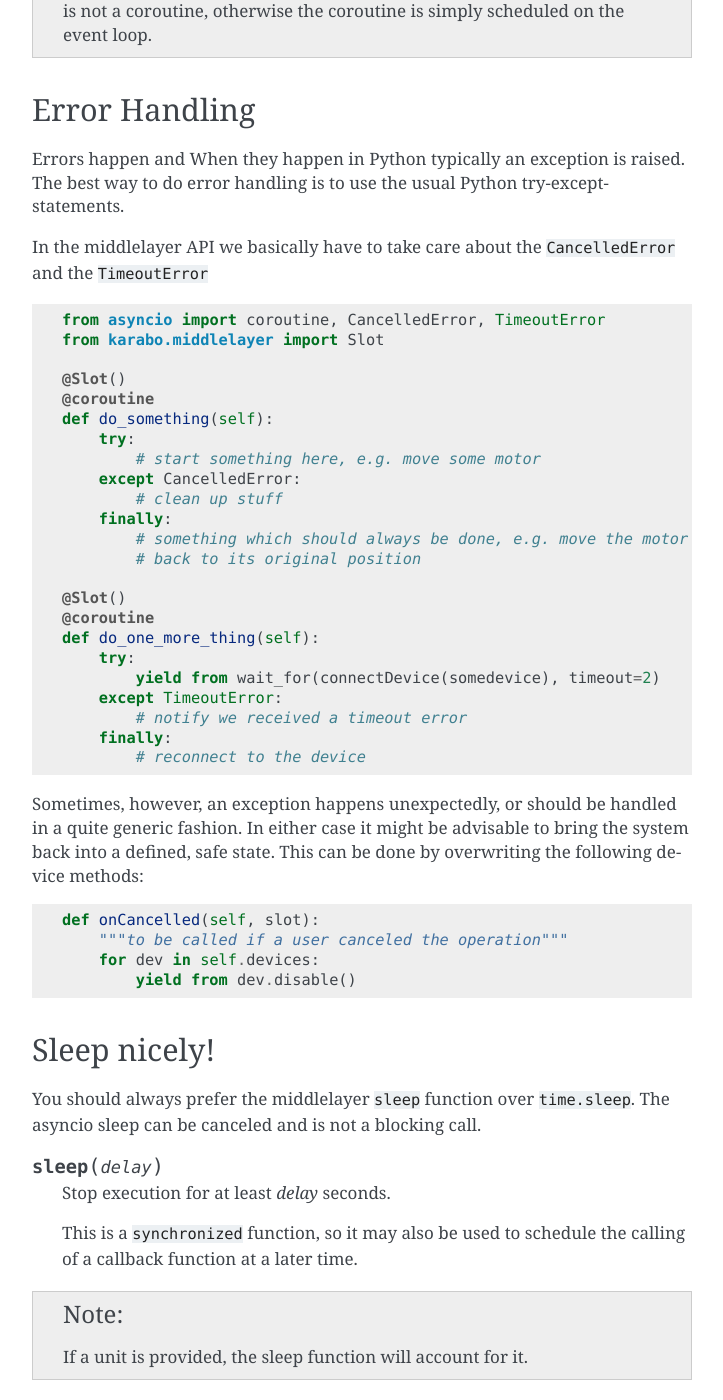
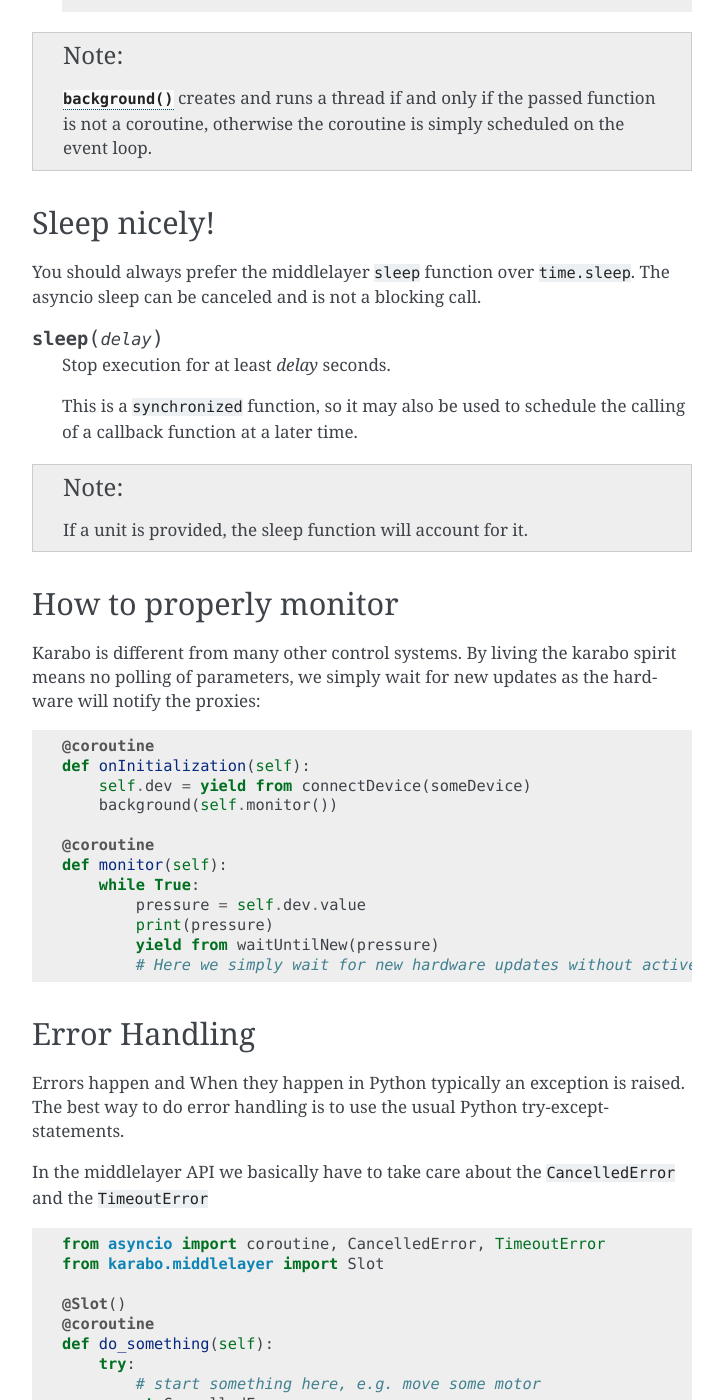
Before and after one commit to European-XFEL/howToMiddlelayer, a Sphinx documentation site: the page built from source/fundamentals.rst, in a window 1280 px wide and 1400 px high, scrolled down 7852 px. Shown: the whole window, without its empty margins (388-1111 px from the left). Built offline with Sphinx 7.4.7, drawn with Linux system fonts in a browser that asks for light colours; some of the changed text lies outside the part shown.

Commit message:
how to properly monitor

```diff
--- a/source/fundamentals.rst
+++ b/source/fundamentals.rst
@@ -189,6 +189,11 @@
 However, the device developer is free to start threads using background, which
 starts a thread if used with a function which is not a coroutine.
 The event loop thread pool executor can have 200 threads.
+
+What is a coroutine or task
+===========================
+
+MARTIN PLEASE ADD SOMETHING
 
 Bulk-set of properties
 ======================
@@ -403,6 +408,45 @@
     coroutine, otherwise the coroutine is simply scheduled on the event loop.
 
 
+Sleep nicely!
+=============
+
+You should always prefer the middlelayer ``sleep`` function over
+``time.sleep``. The asyncio sleep can be canceled and is not a blocking call.
+
+.. py:function:: sleep(delay)
+
+   Stop execution for at least *delay* seconds.
+
+   This is a ``synchronized`` function, so it may also be used to
+   schedule the calling of a callback function at a later time.
+
+.. note::
+
+   If a unit is provided, the sleep function will account for it.
+
+
+How to properly monitor
+=======================
+
+Karabo is different from many other control systems. By living the karabo spirit means
+no polling of parameters, we simply wait for new updates as the hardware
+will notify the proxies::
+
+    @coroutine
+    def onInitialization(self):
+        self.dev = yield from connectDevice(someDevice)
+        background(self.monitor())
+
+    @coroutine
+    def monitor(self):
+        while True:
+            pressure = self.dev.value
+            print(pressure)
+            yield from waitUntilNew(pressure)
+            # Here we simply wait for new hardware updates without actively blocking the device
+
+
 Error Handling
 ==============
 
```
Also changed, not shown: other parts of source/fundamentals.rst (+0 -15 lines).
